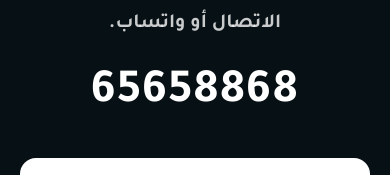
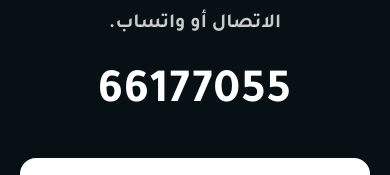
Before and after one commit to nahialmutairi-cmyk/medialandkw, a React (Vite) app: page /clients/fahad-car-wash in a window 390 px wide. Shown: the part 336-511 px from the top of the page. Built offline with nearby package versions, Linux system fonts and the light colour scheme.

Commit message:
Update Fahad campaign phone

```diff
--- a/src/clientLandingData.ts
+++ b/src/clientLandingData.ts
@@ -46,12 +46,12 @@ export const clientLandings: ClientLanding[] = [
     eyebrow: 'خدمة غسيل سيارات في الكويت',
     title: 'Great Clean | غسيل سيارات متنقلة في الكويت',
     h1: 'غسيل سيارات متنقلة Great Clean',
-    description: 'Great Clean لخدمة غسيل السيارات المتنقلة في الكويت. للحجز أو الاستفسار اتصل أو تواصل عبر واتساب على 65658868.',
+    description: 'Great Clean لخدمة غسيل السيارات المتنقلة في الكويت. للحجز أو الاستفسار اتصل أو تواصل عبر واتساب على 66177055.',
     heroLead: 'غسيل سيارات متنقلة',
     heroText: 'للحجز السريع اتصل أو أرسل رسالة واتساب مباشرة.',
-    phoneVisible: '65658868',
-    phoneHref: 'tel:+96565658868',
-    whatsappHref: whatsapp('65658868', 'السلام عليكم، أرغب بحجز خدمة غسيل سيارات.'),
+    phoneVisible: '66177055',
+    phoneHref: 'tel:+96566177055',
+    whatsappHref: whatsapp('66177055', 'السلام عليكم، أرغب بحجز خدمة غسيل سيارات.'),
     whatsappLabel: 'احجز عبر واتساب',
     primaryCta: 'احجز عبر واتساب',
     secondaryCta: 'اتصل الآن',
--- a/src/pages/ClientFahadCarWash.tsx
+++ b/src/pages/ClientFahadCarWash.tsx
@@ -1,8 +1,8 @@
 import { MessageCircle, Phone, Sparkles } from 'lucide-react';
 
-const phoneVisible = '65658868';
-const phoneHref = 'tel:+96565658868';
-const whatsappHref = 'https://wa.me/96565658868?text=%D8%A7%D9%84%D8%B3%D9%84%D8%A7%D9%85%20%D8%B9%D9%84%D9%8A%D9%83%D9%85%D8%8C%20%D8%A3%D8%B1%D8%BA%D8%A8%20%D8%A8%D8%AD%D8%AC%D8%B2%20%D8%AE%D8%AF%D9%85%D8%A9%20%D8%BA%D8%B3%D9%8A%D9%84%20%D8%B3%D9%8A%D8%A7%D8%B1%D8%A7%D8%AA.';
+const phoneVisible = '66177055';
+const phoneHref = 'tel:+96566177055';
+const whatsappHref = 'https://wa.me/96566177055?text=%D8%A7%D9%84%D8%B3%D9%84%D8%A7%D9%85%20%D8%B9%D9%84%D9%8A%D9%83%D9%85%D8%8C%20%D8%A3%D8%B1%D8%BA%D8%A8%20%D8%A8%D8%AD%D8%AC%D8%B2%20%D8%AE%D8%AF%D9%85%D8%A9%20%D8%BA%D8%B3%D9%8A%D9%84%20%D8%B3%D9%8A%D8%A7%D8%B1%D8%A7%D8%AA.';
 
 function trackFahad(eventName: string) {
   if (typeof window === 'undefined') return;
```
